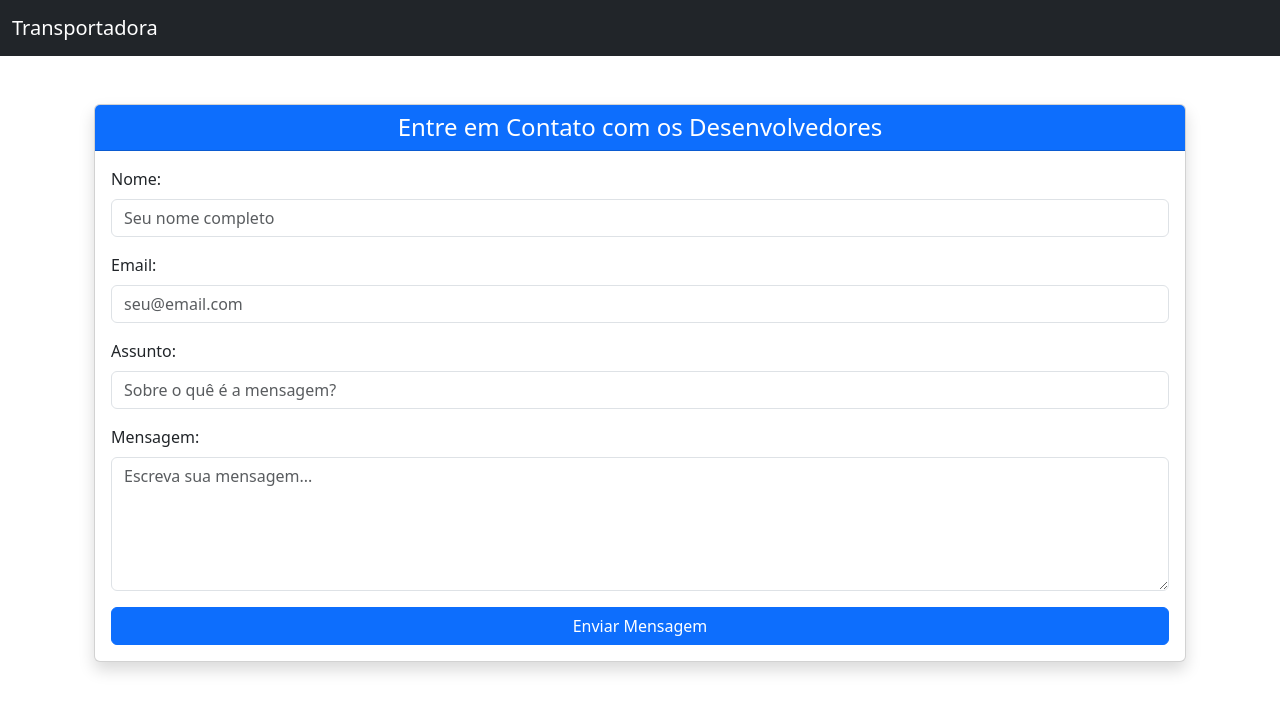
After one commit to solutionsit-developer/Transportadora, a Django app: page /contato/ in a window 1280 px wide. The commit adds this page. Shown: the top 712 px of the page. Run offline with Django 5.2, Linux system fonts and the light colour scheme.

Commit message:
formulário de contato

```diff
--- a/transportadora/core/templates/base.html
+++ b/transportadora/core/templates/base.html
@@ -18,8 +18,9 @@
       <ul class="navbar-nav me-auto">
         <li class="nav-item"><a class="nav-link" href="{% url 'cliente_list' %}">Clientes</a></li>
         <li class="nav-item"><a class="nav-link" href="{% url 'motorista_list' %}">Motoristas</a></li>
-          <li class="nav-item"><a class="nav-link" href="{% url 'pedido_list' %}">Pedidos</a></li>
-          <li class="nav-item"><a class="nav-link" href="{% url 'entrega_list' %}">Entregas</a></li>
+        <li class="nav-item"><a class="nav-link" >Pedidos</a></li>
+        <li class="nav-item"><a class="nav-link" >Entregas</a></li>
+        <li class="nav-item"><a class="nav-link" href="{% url 'contato' %}">Contato</a></li>  <!-- NOVO LINK -->
       </ul>
       <ul class="navbar-nav ms-auto">
         <li class="nav-item"><a class="nav-link text-warning" href="{% url 'logout' %}">Sair</a></li>
@@ -29,6 +30,17 @@
   </div>
 </nav>
 
+{% if messages %}
+<div class="container mt-3">
+  {% for message in messages %}
+    <div class="alert alert-success alert-dismissible fade show" role="alert">
+      {{ message }}
+      <button type="button" class="btn-close" data-bs-dismiss="alert" aria-label="Close"></button>
+    </div>
+  {% endfor %}
+</div>
+{% endif %}
+
   <div class="container">
     {% block content %}{% endblock %}
   </div>
--- /dev/null
+++ b/transportadora/core/templates/contato.html
@@ -0,0 +1,36 @@
+{% extends 'base.html' %}
+{% block title %}Contato{% endblock %}
+
+{% block content %}
+<div class="container mt-5">
+    <div class="card shadow">
+        <div class="card-header bg-primary text-white text-center">
+            <h4 class="mb-0">Entre em Contato com os Desenvolvedores</h4>
+        </div>
+        <div class="card-body">
+            <form method="post">
+                {% csrf_token %}
+                <div class="mb-3">
+                    <label for="name" class="form-label">Nome:</label>
+                    <input type="text" class="form-control" id="name" name="name" required placeholder="Seu nome completo">
+                </div>
+                <div class="mb-3">
+                    <label for="email" class="form-label">Email:</label>
+                    <input type="email" class="form-control" id="email" name="email" required placeholder="seu@email.com">
+                </div>
+                <div class="mb-3">
+                    <label for="subject" class="form-label">Assunto:</label>
+                    <input type="text" class="form-control" id="subject" name="subject" required placeholder="Sobre o quê é a mensagem?">
+                </div>
+                <div class="mb-3">
+                    <label for="message" class="form-label">Mensagem:</label>
+                    <textarea class="form-control" id="message" name="message" rows="5" required placeholder="Escreva sua mensagem..."></textarea>
+                </div>
+                <div class="d-grid">
+                    <button type="submit" class="btn btn-primary">Enviar Mensagem</button>
+                </div>
+            </form>
+        </div>
+    </div>
+</div>
+{% endblock %}
--- a/transportadora/core/urls.py
+++ b/transportadora/core/urls.py
@@ -7,6 +7,8 @@ urlpatterns = [
     path('logout/', views.logout_view, name='logout'),
     #path('cadastro/', views.cadastro_view, name='cadastro'),
     path('cadastro-completo/', views.cadastro_completo_view, name='cadastro_completo'),
+
+    path('contato/', views.contato_view, name='contato'),
 
     path('clientes/', views.cliente_list, name='cliente_list'),
     path('clientes/novo/', views.cliente_create, name='cliente_create'),
--- a/transportadora/core/views.py
+++ b/transportadora/core/views.py
@@ -156,6 +156,17 @@ def motorista_delete(request, pk):
         return redirect('motorista_list')
     return render(request, 'motorista/delete.html', {'motorista': motorista})
 
+def contato_view(request):
+    if request.method == 'POST':
+        nome = request.POST.get('name')
+        email = request.POST.get('email')
+        assunto = request.POST.get('subject')
+        mensagem = request.POST.get('message')
+
+        messages.success(request, 'Mensagem enviada com sucesso! Retornaremos em breve.')
+        return redirect('home')
+
+    return render(request, 'contato.html')
 
 # PEDIDO
 @login_required
```
Lines whose indentation alone changed are shown as unchanged.
